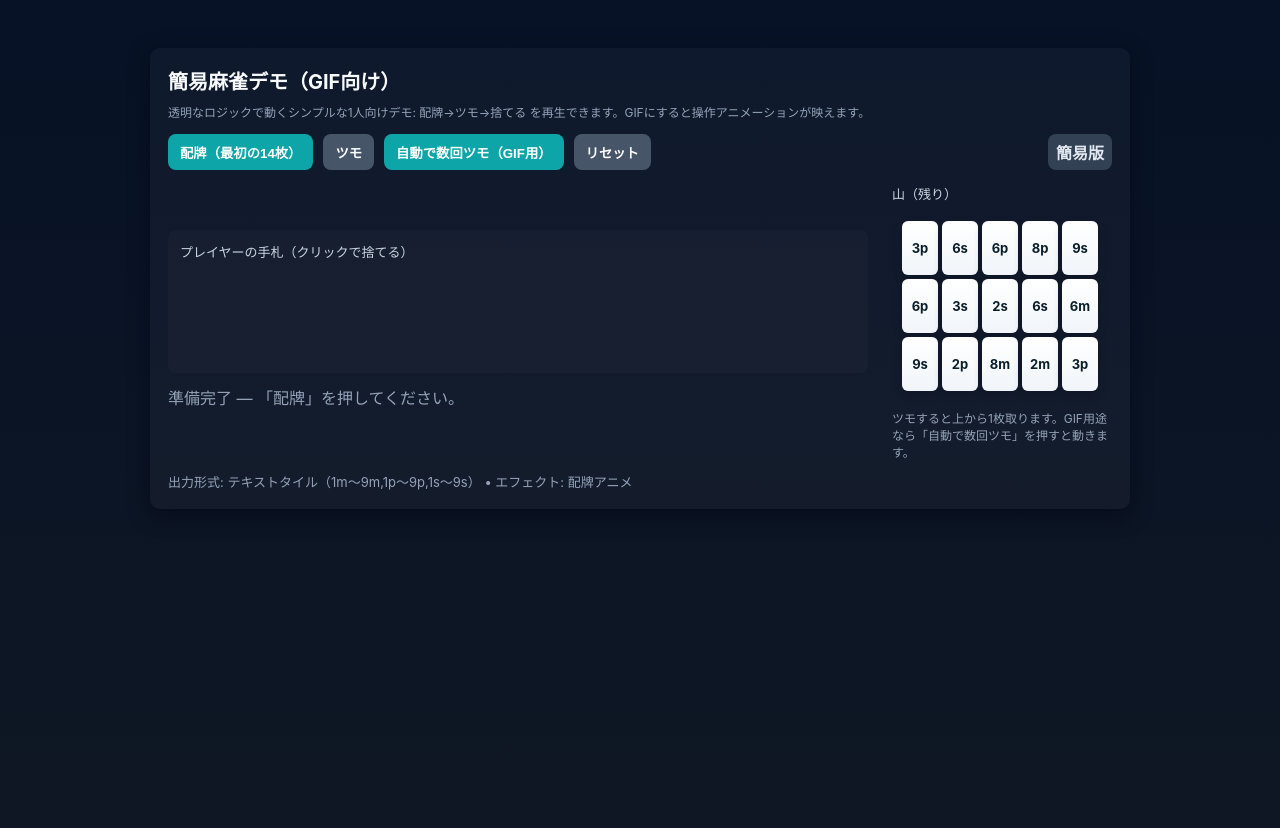
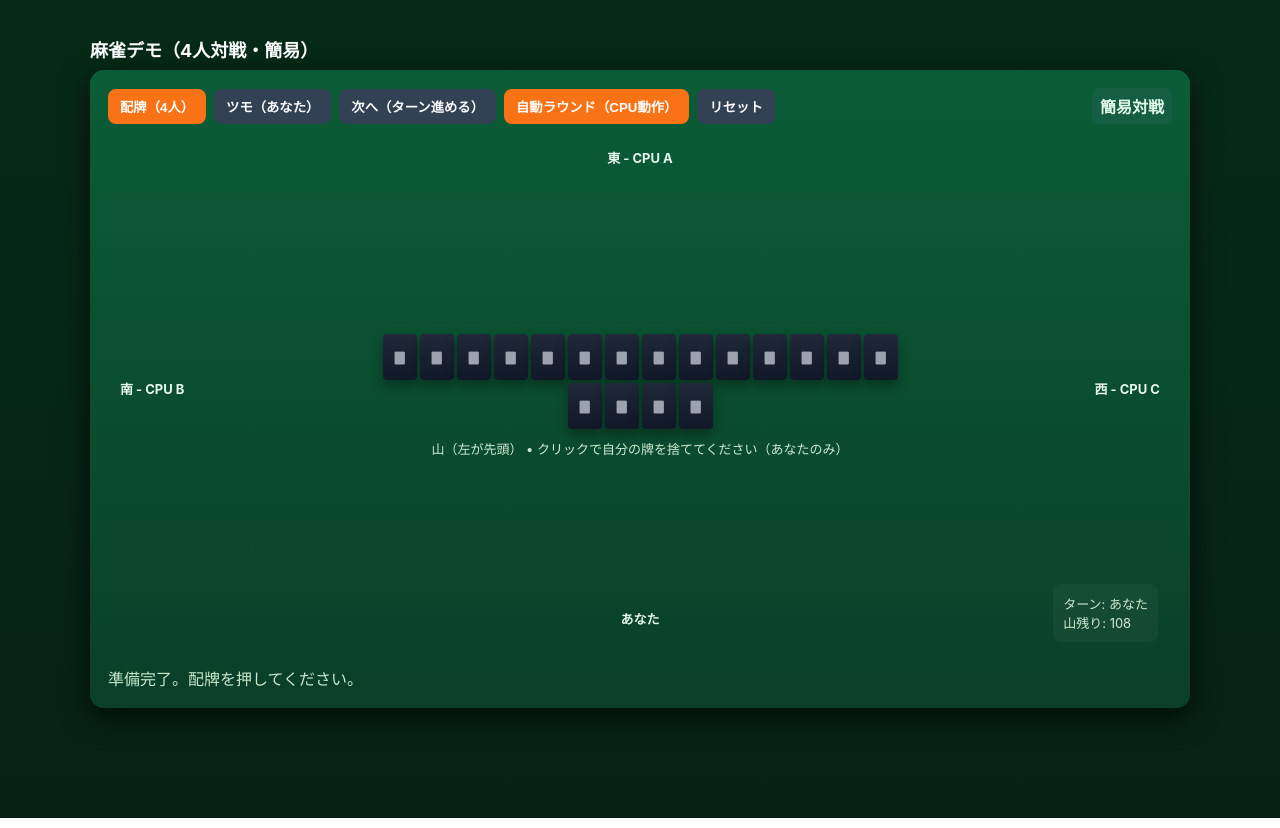
Before and after one commit to asasdatakeru/mahjong-game, a plain HTML site: page index.html in a window 1280 px wide. Drawn offline with Linux system fonts and the light colour scheme.

Commit message:
全然麻雀アプリじゃなかったので骨子完全作り変え

```diff
--- a/index.html
+++ b/index.html
@@ -3,68 +3,117 @@
 <head>
   <meta charset="utf-8" />
   <meta name="viewport" content="width=device-width,initial-scale=1" />
-  <title>簡易麻雀デモ</title>
+  <title>麻雀デモ（4人対戦・簡易版）</title>
   <style>
-    :root{--bg:#0f1724;--card:#fff;--muted:#cbd5e1}
-    html,body{height:100%;margin:0;font-family:Inter,system-ui,Segoe UI,Roboto,"Hiragino Kaku Gothic ProN",Meiryo, sans-serif;background:linear-gradient(180deg,#071226 0%,var(--bg) 100%);color:var(--muted)}
-    .app{max-width:980px;margin:28px auto;padding:20px;border-radius:12px}
-    h1{color:#f8fafc;font-size:20px;margin:0 0 8px}
-    p{margin:0 0 14px}
-    .board{background:rgba(255,255,255,0.03);padding:18px;border-radius:10px;box-shadow:0 6px 20px rgba(2,6,23,0.6)}
-    .controls{display:flex;gap:10px;flex-wrap:wrap;margin-bottom:14px}
-    button{background:#0ea5a9;border:0;padding:8px 12px;border-radius:8px;color:white;cursor:pointer;font-weight:600}
-    button.secondary{background:#475569}
-    .row{display:flex;gap:12px;align-items:center}
-    .wall{display:flex;gap:4px;align-items:center;padding:10px;flex-wrap:wrap}
-    .tile{width:48px;height:72px;background:linear-gradient(180deg,#ffffff,#f1f5f9);border-radius:6px;display:flex;align-items:center;justify-content:center;font-weight:700;color:#0b1f2b;box-shadow:0 4px 10px rgba(2,6,23,0.2);cursor:pointer;transition:transform .22s}
-    .tile.small{width:36px;height:54px;font-size:13px}
-    .tiles-area{display:flex;gap:8px;align-items:flex-end;min-height:92px}
-    .player-hand{padding:12px;background:rgba(255,255,255,0.02);border-radius:8px}
-    .log{margin-top:12px;color:#94a3b8;min-height:30px}
-    .deal-anim{animation:deal .45s ease forwards}
-    @keyframes deal{from{transform:translateY(-40px) scale(.6);opacity:0}to{transform:none;opacity:1}}
-    .hint{font-size:12px;color:#94a3b8}
-    .footer{margin-top:12px;font-size:13px;color:#94a3b8}
-    .badge{background:#334155;padding:6px 8px;border-radius:8px;color:#e2e8f0;font-weight:700}
+    :root{--bg:#0b4f2a;--felt:#0b5d37;--tile:#fff;--muted:#d1e7d6}
+    html,body{height:100%;margin:0;font-family:Inter, system-ui, "Hiragino Kaku Gothic ProN", Meiryo, sans-serif;background:linear-gradient(180deg,#072a18 0%,#062216 100%);color:var(--muted)}
+    .app{max-width:1100px;margin:18px auto;padding:18px;border-radius:12px}
+    h1{margin:0 0 8px;font-size:18px;color:#f8fafc}
+    .table{background:linear-gradient(180deg,var(--felt),#0a3f29);padding:18px;border-radius:14px;box-shadow:0 8px 30px rgba(0,0,0,0.7)}
+
+    .top-row{display:flex;justify-content:space-between;align-items:center;margin-bottom:12px}
+    .controls{display:flex;gap:8px}
+    button{background:#f97316;border:0;padding:8px 12px;border-radius:8px;color:white;cursor:pointer;font-weight:700}
+    button.secondary{background:#334155}
+
+    .board{position:relative;height:520px}
+
+    /* 座席レイアウト */
+    .seat{position:absolute;display:flex;flex-direction:column;align-items:center;gap:8px}
+    .seat.top{top:12px;left:50%;transform:translateX(-50%)}
+    .seat.left{left:12px;top:50%;transform:translateY(-50%)}
+    .seat.right{right:12px;top:50%;transform:translateY(-50%)}
+    .seat.bottom{bottom:12px;left:50%;transform:translateX(-50%)}
+
+    .name{font-size:13px;color:#e6f8ea;font-weight:700}
+    .hand{display:flex;gap:6px;align-items:flex-end}
+
+    /* 牌 */
+    .tile{width:50px;height:74px;background:linear-gradient(180deg,#fff,#f3f4f6);border-radius:6px;display:flex;align-items:center;justify-content:center;font-weight:800;color:#062218;box-shadow:0 6px 12px rgba(0,0,0,0.35);cursor:pointer}
+    .tile.small{width:36px;height:52px;font-size:13px}
+    .tile.back{background:linear-gradient(180deg,#1f2937,#111827);color:#9ca3af}
+    .tile.dim{opacity:0.55}
+
+    .center{position:absolute;left:50%;top:50%;transform:translate(-50%,-50%);display:flex;flex-direction:column;align-items:center;gap:10px}
+    .wall{display:flex;gap:3px;flex-wrap:wrap;justify-content:center}
+    .wall .tile{width:34px;height:46px;border-radius:4px}
+
+    .discard-area{display:flex;gap:6px;flex-wrap:wrap;max-width:220px}
+    .info{font-size:13px;color:#cfead0}
+    .log{margin-top:10px;color:#c8e7c9;min-height:22px}
+
+    .hud{position:absolute;right:14px;bottom:14px;background:rgba(255,255,255,0.04);padding:10px;border-radius:8px;color:#d3f0d5}
+    .badge{background:#155e43;padding:6px 8px;border-radius:8px;color:#e2fbe9;font-weight:700}
+
+    @media(max-width:900px){
+      .tile{width:40px;height:60px}
+      .tile.small{width:30px;height:44px}
+      .wall .tile{width:28px;height:38px}
+      .board{height:620px}
+    }
   </style>
 </head>
 <body>
   <div class="app">
-    <div class="board">
-      <h1>簡易麻雀デモ（GIF向け）</h1>
-      <p class="hint">透明なロジックで動くシンプルな1人向けデモ: 配牌→ツモ→捨てる を再生できます。GIFにすると操作アニメーションが映えます。</p>
-
+    <h1>麻雀デモ（4人対戦・簡易）</h1>
+    <div class="table">
+      <div class="top-row">
         <div class="controls">
-        <button id="dealBtn">配牌（最初の14枚）</button>
-        <button id="drawBtn" class="secondary">ツモ</button>
-        <button id="autoBtn">自動で数回ツモ（GIF用）</button>
+          <button id="dealBtn">配牌（4人）</button>
+          <button id="drawBtn" class="secondary">ツモ（あなた）</button>
+          <button id="nextBtn" class="secondary">次へ（ターン進める）</button>
+          <button id="autoRound">自動ラウンド（CPU動作）</button>
           <button id="resetBtn" class="secondary">リセット</button>
-        <div style="margin-left:auto" class="badge">簡易版</div>
+        </div>
+        <div class="badge">簡易対戦</div>
       </div>
 
-      <div class="row">
-        <div style="flex:1">
-          <div class="player-hand" id="playerArea">
-            <div style="font-size:13px;color:#cbd5e1;margin-bottom:8px">プレイヤーの手札（クリックで捨てる）</div>
-            <div class="tiles-area" id="hand"></div>
+      <div class="board" id="board">
+        <!-- 上家 -->
+        <div class="seat top" id="seat0">
+          <div class="name">東 - CPU A</div>
+          <div class="hand" id="hand0"></div>
+          <div class="discard-area" id="discard0"></div>
         </div>
 
-          <div class="log" id="log">準備完了 — 「配牌」を押してください。</div>
+        <!-- 左家 -->
+        <div class="seat left" id="seat1">
+          <div class="name">南 - CPU B</div>
+          <div class="hand" id="hand1"></div>
+          <div class="discard-area" id="discard1"></div>
         </div>
 
-        <div style="width:220px;margin-left:12px">
-          <div style="font-size:13px;color:#cbd5e1;margin-bottom:8px">山（残り）</div>
+        <!-- 右家 -->
+        <div class="seat right" id="seat2">
+          <div class="name">西 - CPU C</div>
+          <div class="hand" id="hand2"></div>
+          <div class="discard-area" id="discard2"></div>
+        </div>
+
+        <!-- 下家（あなた） -->
+        <div class="seat bottom" id="seat3">
+          <div class="name">あなた</div>
+          <div class="hand" id="hand3"></div>
+          <div class="discard-area" id="discard3"></div>
+        </div>
+
+        <div class="center">
           <div class="wall" id="wallPreview"></div>
-          <div style="font-size:12px;margin-top:8px;color:#94a3b8">ツモすると上から1枚取ります。GIF用途なら「自動で数回ツモ」を押すと動きます。</div>
+          <div class="info">山（左が先頭） • クリックで自分の牌を捨ててください（あなたのみ）</div>
+        </div>
+
+        <div class="hud" id="hud">
+          <div class="info">ターン: <span id="turnLabel">-</span></div>
+          <div class="info">山残り: <span id="wallCount">0</span></div>
         </div>
       </div>
 
-      <div class="footer">出力形式: テキストタイル（1m〜9m,1p〜9p,1s〜9s） • エフェクト: 配牌アニメ</div>
+      <div class="log" id="log">準備完了。配牌を押してください。</div>
     </div>
   </div>
 
   <script>
-    // 簡易タイルセット: 1-9 の 3 スーツを 4枚ずつ（計108枚）。ドラなどは無視。
+    // 牌生成（簡易：1-9の3スート、4枚ずつ）
     function makeTiles(){
       const suits=['m','p','s'];
       const tiles=[];
@@ -75,83 +124,153 @@
       }
       return tiles;
     }
+    function shuffle(a){for(let i=a.length-1;i>0;i--){const j=Math.floor(Math.random()*(i+1));[a[i],a[j]]=[a[j],a[i]]}return a}
 
-    function shuffle(a){
-      for(let i=a.length-1;i>0;i--){
-        const j=Math.floor(Math.random()*(i+1));[a[i],a[j]]=[a[j],a[i]];
-      }
-      return a;
-    }
+    // ゲーム状態
+    let wall=[];
+    const hands=[[],[],[],[]]; // 0..2 CPU, 3 is player
+    const discards=[[],[],[],[]];
+    let turn=3; // 最初はプレイヤーのターン（例）
 
-    let wall=[];let playerHand=[];
-    const handEl=document.getElementById('hand');
+    const handEls=[document.getElementById('hand0'),document.getElementById('hand1'),document.getElementById('hand2'),document.getElementById('hand3')];
+    const discardEls=[document.getElementById('discard0'),document.getElementById('discard1'),document.getElementById('discard2'),document.getElementById('discard3')];
     const wallEl=document.getElementById('wallPreview');
     const logEl=document.getElementById('log');
+    const turnLabel=document.getElementById('turnLabel');
+    const wallCount=document.getElementById('wallCount');
 
-    function renderHand(){
-      handEl.innerHTML='';
-      playerHand.forEach((t,i)=>{
-        const d=document.createElement('div');d.className='tile deal-anim';d.textContent=t;d.title='クリックで捨てる';
-        d.onclick=()=>{discard(i)};
-        handEl.appendChild(d);
+    function renderAll(){
+      // hands
+      for(let p=0;p<4;p++){
+        const el=handEls[p];el.innerHTML='';
+        // CPUは裏向きの表示（小さい枚数）
+        if(p!==3){
+          // 表示は背の牌を並べる
+          for(let i=0;i<hands[p].length;i++){
+            const d=document.createElement('div');d.className='tile small back dim';d.textContent='🀫';d.title='';el.appendChild(d);
+          }
+        } else {
+          // プレイヤーは牌をクリックで捨てられる
+          hands[3].forEach((t,i)=>{
+            const d=document.createElement('div');d.className='tile';d.textContent=t;d.title='クリックで捨てる';
+            d.onclick=()=>{ // 捨てる
+              discard(3,i);
+            };
+            el.appendChild(d);
           });
         }
-
-    function renderWall(){
+      }
+      // discards
+      for(let p=0;p<4;p++){
+        const el=discardEls[p];el.innerHTML='';
+        discards[p].forEach(t=>{const d=document.createElement('div');d.className='tile small';d.textContent=t;el.appendChild(d)});
+      }
+      // wall preview
       wallEl.innerHTML='';
-      // show up to 15 small tiles
-      const preview=wall.slice(0,15);
-      preview.forEach(t=>{const d=document.createElement('div');d.className='tile small';d.textContent=t;wallEl.appendChild(d)});
+      const preview=wall.slice(0,18);
+      preview.forEach(t=>{const d=document.createElement('div');d.className='tile small back';d.textContent='🀫';wallEl.appendChild(d)});
+      wallCount.textContent=wall.length;
+      turnLabel.textContent=['東','南','西','あなた'][turn];
     }
 
     function log(msg){logEl.textContent=msg}
 
+    // 配牌：各13枚、プレイヤーは14枚（親想定）
     function deal(){
-      const base=makeTiles();shuffle(base);
+      const base=shuffle(makeTiles());
       wall=base.slice();
-      playerHand=[];
-      // 配牌: 13枚、親のとき14枚でもいいがここは14枚にして動きが分かりやすい
-      for(let i=0;i<14;i++){
-        playerHand.push(wall.shift());
+      for(let p=0;p<4;p++){hands[p]=[];discards[p]=[]}
+      // 13枚配る
+      for(let r=0;r<3;r++){
+        for(let p=0;p<4;p++){
+          for(let k=0;k<4;k++){hands[p].push(wall.shift())}
         }
-      renderHand();renderWall();log('配牌しました — 14枚（最初の1枚はツモ済み想定）');
+      }
+      // さらに1枚ずつ（合計13）
+      for(let p=0;p<4;p++) hands[p].push(wall.shift());
+      // プレイヤーは親で14枚にする
+      hands[3].push(wall.shift());
+      turn=3; // プレイヤーから開始
+      renderAll();log('配牌完了。あなたの番です。ツモか捨てをしてください。');
     }
 
-    function draw(){
-      if(wall.length===0){log('山がありません');return}
-      const t=wall.shift();
-      playerHand.push(t);
-      renderHand();renderWall();log('ツモ: '+t+' — 捨ててください');
+    // ツモ（プレイヤー用）
+    function drawForPlayer(){
+      if(wall.length===0){log('山がないよ');return}
+      const t=wall.shift();hands[3].push(t);renderAll();log('あなたはツモ: '+t+'');
     }
 
-    function discard(index){
-      if(index<0||index>=playerHand.length) return;
-      const t=playerHand.splice(index,1)[0];
-      renderHand();renderWall();log('捨て: '+t+' — 残り山 '+wall.length+'枚');
+    // 捨てる
+    function discard(playerIndex,tileIndex){
+      if(playerIndex!==3){return}
+      // プレイヤーだけ手動で捨てられる
+      const tile=hands[3].splice(tileIndex,1)[0];
+      discards[3].push(tile);
+      renderAll();
+      log('あなたが捨てた: '+tile);
+      // 捨てたらターン進行（CPU順に）
+      nextTurn();
     }
 
-    document.getElementById('dealBtn').addEventListener('click',()=>{deal()});
-    document.getElementById('drawBtn').addEventListener('click',()=>{draw()});
-    document.getElementById('resetBtn').addEventListener('click',()=>{wall=[];playerHand=[];renderHand();renderWall();log('リセットしました')});
+    // CPUのシンプルな動作：ツモしてすぐ切る（ツモ切り）
+    function cpuAct(p){
+      if(wall.length===0){log('山がない（CPU）');return}
+      const t=wall.shift();
+      hands[p].push(t);
+      // ツモ切り：引いた牌をすぐ捨てる
+      const discarded=hands[p].pop();
+      discards[p].push(discarded);
+      renderAll();
+      log(['東','南','西'][p]+"(CPU) がツモ切り: "+discarded);
+    }
 
-    document.getElementById('autoBtn').addEventListener('click',async()=>{
+    function nextTurn(){
+      // advance turn clockwise: 3 -> 0 -> 1 -> 2 -> 3 ...
+      turn = (turn+1) % 4;
+      renderAll();
+      // if it's CPU's turn, let them act automatically after short delay
+      if(turn !== 3){
+        setTimeout(()=>{
+          cpuAct(turn);
+          // after CPU acted, move to next
+          nextTurn();
+        }, 450);
+      } else {
+        log('あなたの番です。ツモするか、手牌をクリックして捨ててください。');
+      }
+    }
+
+    // 自動ラウンド：プレイヤー以外は自動でツモ切りを続ける。プレイヤーは自動的にツモ＋ツモ切り（見栄え用）
+    async function autoRound(){
       if(wall.length===0) deal();
-      // 自動ツモ→自動捨て（最後に手前の一番左を捨てる）を数回繰り返す
-      const cycles=8;
-      for(let i=0;i<cycles;i++){
-        await wait(420);
-        draw();
-        await wait(420);
-        // 自動で捨てる: 最新のツモ牌を捨てる（手札の最後）
-        discard(playerHand.length-1);
+      const steps=24; // 適当な手動サイクル数
+      for(let i=0;i<steps;i++){
+        await wait(320);
+        // current turn acts
+        if(turn===3){
+          // 自動のプレイヤー動作: ツモして直後に一番右を自動で切る
+          if(wall.length>0){const t=wall.shift();hands[3].push(t);renderAll();log('自動: あなたツモ '+t);}
+          await wait(220);
+          if(hands[3].length>0){const discarded=hands[3].pop();discards[3].push(discarded);renderAll();log('自動: あなた捨て '+discarded)}
+          turn=(turn+1)%4;
+        } else {
+          if(wall.length>0){const t=wall.shift();hands[turn].push(t);const discarded=hands[turn].pop();discards[turn].push(discarded);renderAll();log(['東','南','西'][turn]+"(CPU) 自動ツモ切り: "+discarded)}
+          turn=(turn+1)%4;
         }
-      log('自動再生終了（'+cycles+'回）');
-    });
+      }
+      log('自動ラウンド終了（表示用）。');
+    }
 
     function wait(ms){return new Promise(r=>setTimeout(r,ms))}
 
-    // 初期表示: 山だけ見せる
-    wall=shuffle(makeTiles());renderWall();
+    document.getElementById('dealBtn').addEventListener('click',deal);
+    document.getElementById('drawBtn').addEventListener('click',drawForPlayer);
+    document.getElementById('nextBtn').addEventListener('click',()=>{nextTurn()});
+    document.getElementById('resetBtn').addEventListener('click',()=>{wall=[];for(let p=0;p<4;p++){hands[p]=[];discards[p]=[]}renderAll();log('リセットしました');});
+    document.getElementById('autoRound').addEventListener('click',()=>{autoRound()});
+
+    // 初期表示
+    wall=shuffle(makeTiles());renderAll();
   </script>
 </body>
 </html>
```
Lines whose indentation alone changed are shown as unchanged.
